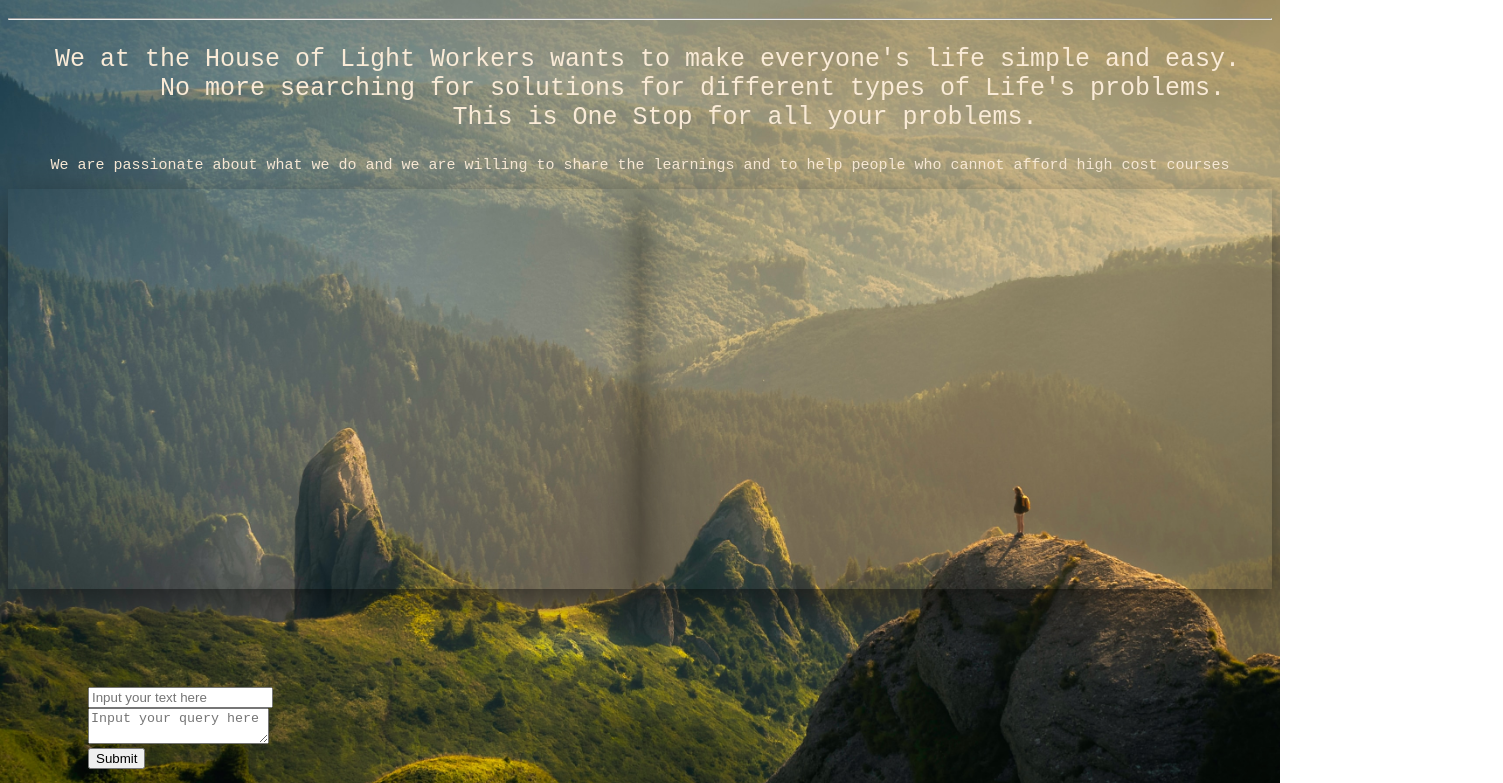
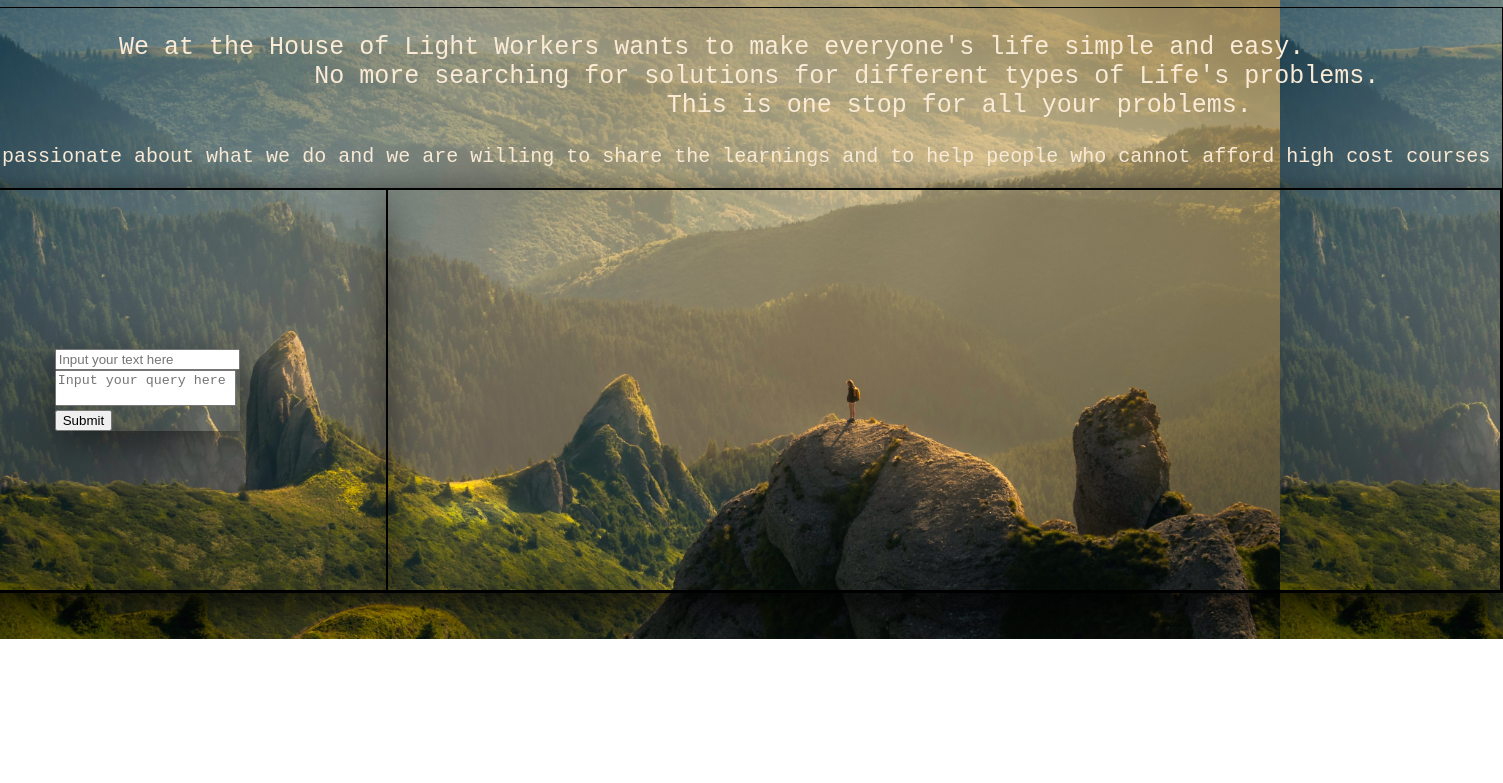
Before and after one commit to CodeBreakerHawk/TheLightWorkers, a plain HTML site: page TheLightWorkers/index.html in a window 1280 px wide. Shown: the part 161-944 px from the top of the page, 1503 px wide, since content can reach past the window. After the commit the page ends 800 px from the top, so only its background shows below. Drawn offline with Linux system fonts and the light colour scheme.

Commit message:
Pre-final structure designing done

```diff
--- a/TheLightWorkers/index.html
+++ b/TheLightWorkers/index.html
@@ -8,40 +8,49 @@
 </head>
 
 <body>
+<div class="first-div">
     <header>
     <h1 class="title">The House of Light Workers </h1>
     </header>
-<hr>
+</div>
+<div class="alpha_container">
+    <div class="alpha-1">
+    <header>
+        <h1 class="title">The House of Light Workers </h1>
+    </header>
+    </div>
 
+    <div class="alpha-2">
         <div class = "headline">
         <pre class="intro"> We at the House of Light Workers wants to make everyone's life simple and easy.
                     No more searching for solutions for different types of Life's problems.
-                This is One Stop for all your problems.  </pre>
+                                    This is one stop for all your problems.  </pre>
         <pre class="sub_intro"> We are passionate about what we do and we are willing to share the learnings and to help people who cannot afford high cost courses </pre>
         </div>
 
             <div class="main_container">
 
-    <div class="container">
+                <div class="container item-1">
 
-    </div>
-
-    <div class="container">
-
-    </div>
-</div>
-
-<br>
-
-<div class="FormInput">
-    <form class= "FormInput" action="/action.php">
+                <form>
                     <input type="text" placeholder="Input your text here">
                     <br>
                     <textarea type = "text" placeholder="Input your query here"></textarea>
                     <br>
                     <input type="submit" placeholder="Submit">
                 </form>
+
                 </div>
+
+                <div class="container item-2">
+
+                    </div>
+            </div>
+    </div>
+</div>
+
+<br>
+
 
 
 </body>
--- a/TheLightWorkers/style.css
+++ b/TheLightWorkers/style.css
@@ -6,52 +6,89 @@ body {
      */
     }
 
+.alpha_container{
+    display: flex;
+    justify-content: center;
+
+}
+.alpha-1{
+    width: 10%;
+    border-style: solid;
+    border-width: 1px;
+}
+.alpha-2{
+    flex-grow: 1;
+    border-style: solid;
+    border-width: 1px;
+}
+
 .main_container{
 
         display: flex;
         justify-content: space-between;
 
-        /* background-color: #8C8A93; */
-        /* background-size: contain;
-        object-fit: contain; */
+        /* background-color: #8C8A93;  */
+        background-size: contain;
+        object-fit: contain;
 
-        /*box-shadow: 0 15px 40px rgba(0,0,0,.5);*/
+        box-shadow: 0 15px 40px rgba(0,0,0,.5);
+        border-style: solid;
+        border-width: 1px;
 
     }
 .container{
-        width: 50%;
-        height:400px;
+        display: flex;
+        justify-content: center;
+        align-items: center;
+        width: 30%;
+        height: 400px;
         margin: 0 auto;
         /*border: 2px solid #fff;*/
         box-shadow: 0 15px 40px rgba(0,0,0,.5);
+        border-style: solid;
+        border-width: 1px;
 
     }
+.item-2{
+    flex-grow: 1;
+    border-style: solid;
+    border-width: 1px;
+}
+form{
+    box-shadow: 0 15px 40px rgba(0,0,0,.5);
+}
+textarea{
+    resize: none;
+}
+
+input, textarea{
+    outline: none;
+
+}
+input:focus, textarea:focus{
+    box-shadow: 0, 0, 4px rgba(255,0,0,.5);
+
+}
+
 
 .title{
-    color: #F79256;
+    color:bisque;
     text-align: center;
-    padding: 50px 0 20px;
-    margin-top: 50px;
-    text-shadow: 1px 1px black;
-    font-family:'Lucida Sans', 'Lucida Sans Regular', 'Lucida Grande', 'Lucida Sans Unicode', Geneva, Verdana, sans-serif;
+    padding: 50px  20px;
+    margin-top: 10px;
+    /* text-shadow: 1px 1px black; */
+    /* font-family:'Lucida Sans', 'Lucida Sans Regular', 'Lucida Grande', 'Lucida Sans Unicode', Geneva, Verdana, sans-serif; */
     }
-
-.FormInput{
-     margin: auto;
-    padding: 40px;
-    align-content: center;
-    align-items: center;
-    }
-
-
 
 .intro{
     color:antiquewhite;
     text-align: center;
     font-size: 25px;
     }
+
 .sub_intro{
-    color:antiquewhite;
+        /* font-family:serif; */
+        color:antiquewhite;
         text-align: center;
-        font-size: 15px;
+        font-size: 20px;
     }
```
Lines whose indentation alone changed are shown as unchanged.
